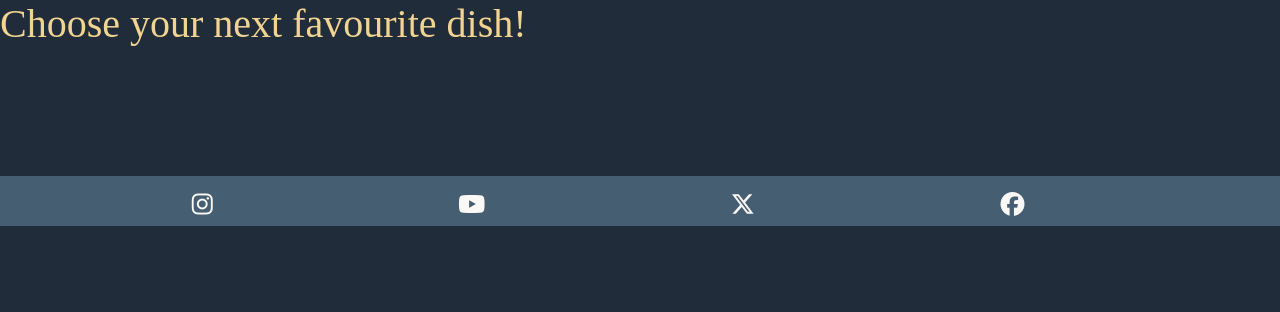
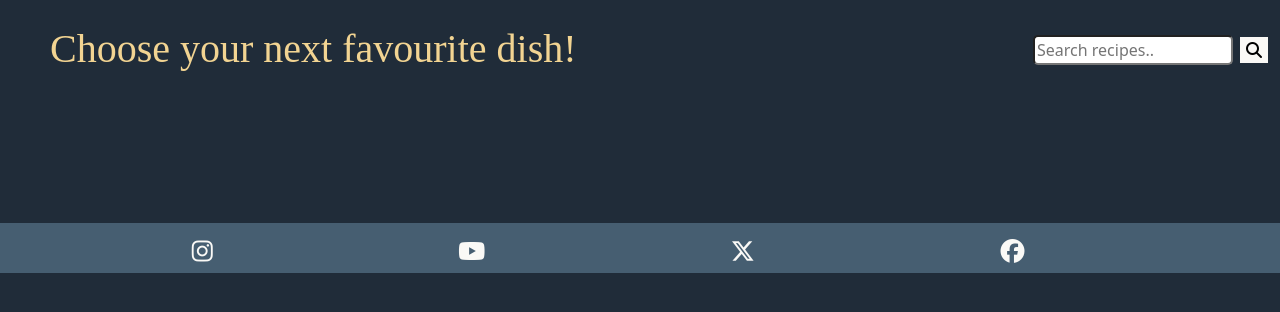
Before and after one commit to ZoeMacf/oodles-of-comfort, a Django app: page /recipes in a window 1280 px wide. Shown: the part 58-370 px from the top of the page. Run offline with Django 4.2, Linux system fonts and the light colour scheme; data that the repository does not hold is empty; some libraries are stand-ins or nearby versions; some web fonts are replaced.

Commit message:
create a search bar for recipe list

```diff
--- a/blog/templates/blog/recipe_list.html
+++ b/blog/templates/blog/recipe_list.html
@@ -1,7 +1,12 @@
 {% extends 'base.html' %} {% block content %}
 {% load static %}
 
-<h1>Choose your next favourite dish!</h1>
+<div id="recipe-search-container">
+  <h1 id="recipe-list-heading">Choose your next favourite dish!</h1>
+  <div>
+    <input id="recipe-search"type="text" placeholder="Search recipes.."><button id="search-btn"><i class="fa-solid fa-magnifying-glass"></i></button>
+  </div>
+</div>
 
 <div id="recipe-list-container">
   <ul>
--- a/static/css/style.css
+++ b/static/css/style.css
@@ -99,6 +99,37 @@ body {
   }
 
 /* recipe list page */
+
+#recipe-list-heading {
+    margin: 10px 35px;
+    padding: 5px;
+}
+
+#recipe-search-container {
+    display: flex;
+    justify-content:space-between;
+    padding: 5px;
+    margin: 5px;
+}
+
+#recipe-search {
+    width: 200px;
+    margin: 25px 5px;
+    border-radius: 5px;
+}
+
+#search-btn {
+    background-color:#FAF9F6;
+    border: solid 2px #202C39;
+    border-radius: 2px;
+}
+
+#search-btn:hover {
+    background-color: #465E71;
+    color: #FAF9F6;
+}
+
+
 
 .recipe-holder {
     border-top: 1px solid #465E71;
```
